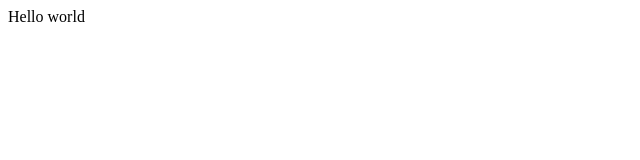
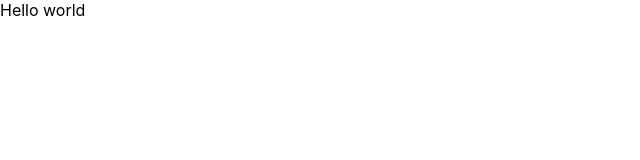
Before and after one commit to stassold/cinema-quiz, a React app: page / in a window 1280 px wide. Shown: the top 160 px of the page, without its empty margins (0-640 px from the left). Built offline with nearby package versions, Linux system fonts and the light colour scheme.

Commit message:
and styles and lib classNames.ts

```diff
--- a/src/app/App.tsx
+++ b/src/app/App.tsx
@@ -1,4 +1,5 @@
 import React from 'react';
+import './styles/index.scss';
 
 export function App() {
     return (
--- /dev/null
+++ b/src/app/styles/index.scss
@@ -0,0 +1,31 @@
+html,
+body {
+  padding: 0;
+  margin: 0;
+  font-family: 'Inter', sans-serif;
+  font-style: normal;
+}
+
+* {
+  margin: 0;
+  padding: 0;
+  box-sizing: border-box;
+}
+
+a {
+  color: inherit;
+  text-decoration: none;
+  transition: .4s;
+}
+
+button {
+  border: none;
+  font: inherit;
+  color: inherit;
+  background-color: transparent;
+  cursor: pointer;
+}
+
+ul li {
+  list-style: none;
+}
```
Also changed, not shown: src/shared/lib/classNames/classNames.ts (added, +11 -0 lines).
